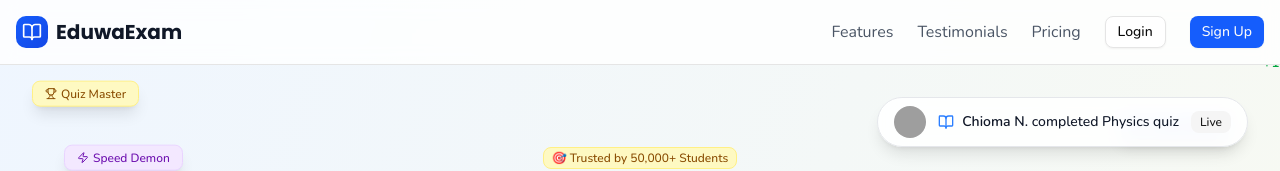
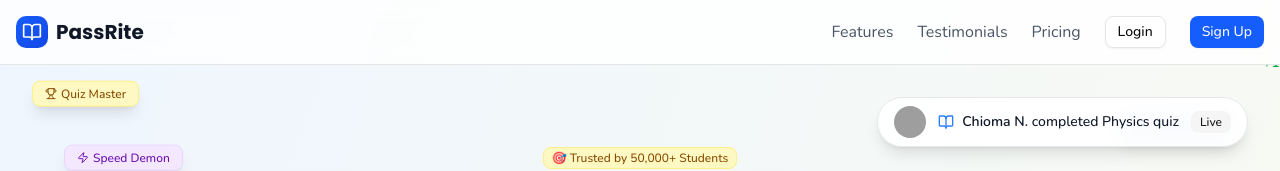
Before and after one commit to Abdulzeez403/ee_frontend, a Next.js app: page / in a window 1280 px wide. Shown: the top 171 px of the page. Built offline with nearby package versions, Linux system fonts and the light colour scheme; no server answers; grey boxes are pictures that could not be loaded.

Commit message:
new update

```diff
--- a/app/dashboard/page.tsx
+++ b/app/dashboard/page.tsx
@@ -82,7 +82,7 @@ export default function DashboardPage() {
                 <BookOpen className="w-5 h-5 text-white" />
               </div>
               <span className="font-heading font-bold text-xl text-gray-900">
-                Eduwa
+                PassRite
               </span>
             </div>
 
--- a/app/page.tsx
+++ b/app/page.tsx
@@ -35,7 +35,7 @@ export default function LandingPage() {
               <BookOpen className="w-5 h-5 text-white" />
             </div>
             <span className="font-heading font-bold text-xl text-gray-900">
-              EduwaExam
+              PassRite
             </span>
           </div>
           <nav className="hidden md:flex items-center gap-6">
--- a/app/quiz/components/quizHeader.tsx
+++ b/app/quiz/components/quizHeader.tsx
@@ -16,7 +16,7 @@ export default function QuizHeader({ timeLeft }: { timeLeft: number }) {
             <BookOpen className="w-5 h-5 text-white" />
           </div>
           <span className="font-heading font-bold text-xl text-gray-900">
-            ExamPrep+
+            PassRite+
           </span>
         </div>
         <div className="flex items-center gap-4">
```
